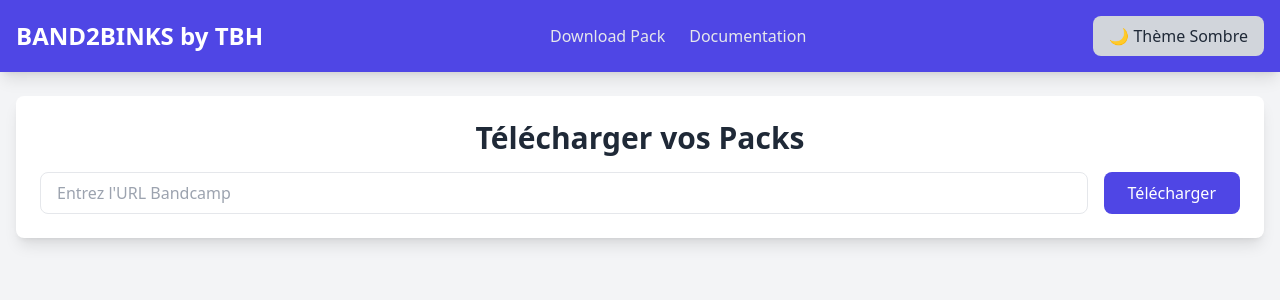
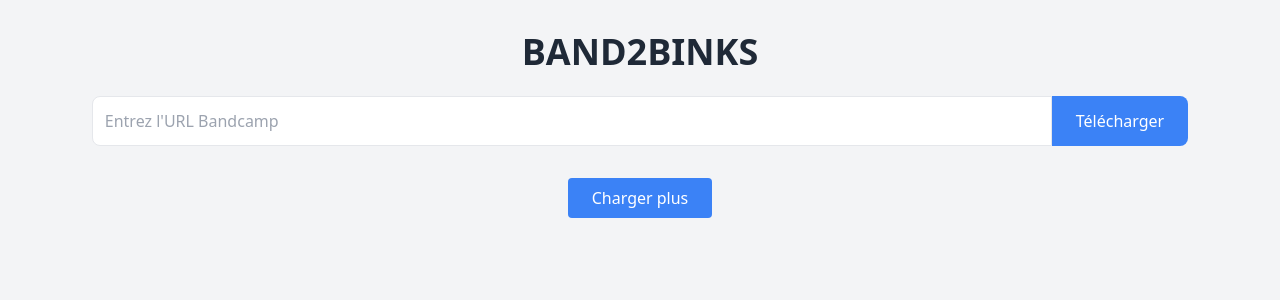
Before and after one commit to theblackhat17/BAND2BINKS, a Flask app: page / in a window 1280 px wide. Shown: the top 300 px of the page. Run offline with Flask 3, Linux system fonts and the light colour scheme; some libraries are stand-ins or nearby versions.

Commit message:
add stylesheet

```diff
--- a/templates/index.html
+++ b/templates/index.html
@@ -3,66 +3,72 @@
 <head>
     <meta charset="UTF-8">
     <meta name="viewport" content="width=device-width, initial-scale=1.0">
-    <title>BAND2BINKS by TBH</title>
-    <!-- Tailwind CSS -->
+    <title>BAND2BINKS</title>
     <script src="https://cdn.tailwindcss.com"></script>
-    <!-- Script pour le thème sombre -->
-    <script>
-        if (localStorage.theme === "dark" || (!("theme" in localStorage) && window.matchMedia("(prefers-color-scheme: dark)").matches)) {
-            document.documentElement.classList.add("dark");
-        } else {
-            document.documentElement.classList.remove("dark");
+    <style>
+        .hidden { display: none; }
+        .toast {
+            animation: slide-in 0.5s ease forwards, fade-out 0.5s ease forwards 3s;
         }
-    </script>
+        @keyframes slide-in {
+            0% { transform: translateX(100%); opacity: 0; }
+            100% { transform: translateX(0); opacity: 1; }
+        }
+        @keyframes fade-out {
+            0% { opacity: 1; }
+            100% { opacity: 0; }
+        }
+    </style>
 </head>
-<body class="bg-gray-100 dark:bg-gray-900 text-gray-800 dark:text-gray-200">
+<body class="bg-gray-100 text-gray-800">
 
-    <!-- Menu de navigation -->
-    <nav class="bg-indigo-600 dark:bg-gray-800 shadow-lg">
-        <div class="container mx-auto px-4 py-4 flex justify-between items-center">
-            <a href="#" class="text-white text-2xl font-bold">BAND2BINKS by TBH</a>
-            <div class="flex space-x-6">
-                <a href="/" class="text-gray-200 hover:text-white transition">Download Pack</a>
-                <a href="/documentation" class="text-gray-200 hover:text-white transition">Documentation</a>
+<div class="container mx-auto py-8">
+    <!-- Titre -->
+    <h1 class="text-4xl font-bold text-center mb-6">BAND2BINKS</h1>
+
+    <!-- Formulaire -->
+    <form method="post" class="flex justify-center mb-8">
+        <input type="text" name="url" placeholder="Entrez l'URL Bandcamp"
+               class="w-3/4 p-3 border rounded-l-lg focus:outline-none">
+        <button type="submit" class="bg-blue-500 text-white px-6 rounded-r-lg hover:bg-blue-600">
+            Télécharger
+        </button>
+    </form>
+
+    <!-- Notifications Toast -->
+    <div id="toast" class="fixed top-4 right-4 bg-green-500 text-white px-4 py-2 rounded-lg shadow-lg hidden"></div>
+
+    <!-- Barre de Progression -->
+    <div id="progress-container" class="hidden mb-4">
+        <h3 class="text-center font-medium mb-2">Progression du téléchargement</h3>
+        <div class="w-full bg-gray-300 rounded-lg overflow-hidden">
+            <div id="progress-bar" class="h-3 bg-blue-500 transition-all duration-500" style="width: 0%;"></div>
         </div>
-            <button id="theme-toggle" class="px-4 py-2 bg-gray-300 dark:bg-gray-700 text-gray-800 dark:text-white rounded-lg">
-                🌙 Thème Sombre
-            </button>
-        </div>
-    </nav>
-
-    <!-- Contenu principal -->
-    <div class="container mx-auto px-4 py-6">
-        <!-- Formulaire de téléchargement -->
-        <div class="bg-white dark:bg-gray-800 shadow-lg rounded-lg p-6 mb-6">
-            <h1 class="text-3xl font-bold text-center mb-4">Télécharger vos Packs</h1>
-            <form method="post" class="flex flex-col md:flex-row gap-4">
-                <input type="text" name="url" class="flex-1 px-4 py-2 border dark:border-gray-700 rounded-lg focus:ring focus:ring-indigo-300" placeholder="Entrez l'URL Bandcamp" required>
-                <button type="submit" class="bg-indigo-600 hover:bg-indigo-700 text-white px-6 py-2 rounded-lg">Télécharger</button>
-            </form>
     </div>
 
-        <!-- Contenu dynamique ici -->
+    <!-- Liste des Dossiers -->
+    <div id="folders">
         {% for folder, files in folders.items() %}
-        <div class="bg-gray-100 dark:bg-gray-800 shadow-md rounded-lg mb-6">
-            <!-- En-tête du dossier -->
-            <div class="flex items-center p-4 border-b dark:border-gray-700">
-                <button onclick="toggleFolder('{{ folder }}')" class="text-indigo-500 hover:text-indigo-700 dark:text-indigo-300 mr-2">▼</button>
-                <img src="/static/downloads/{{ folder }}/cover.jpg" onerror="this.src='/static/folder.png'" alt="Cover" class="w-12 h-12 rounded mr-4">
-                <h2 class="text-lg font-semibold">{{ folder }}</h2>
-                <a href="{{ url_for('download_zip', folder=folder) }}" class="ml-auto bg-green-500 hover:bg-green-600 text-white px-4 py-2 rounded-lg text-sm">
-                    Télécharger tout
-                </a>
+        <div class="bg-white rounded-lg shadow-lg mb-6">
+            <div class="flex items-center p-4">
+                <span class="cursor-pointer text-blue-500 mr-2" onclick="toggleFolder('{{ folder }}')">▼</span>
+                <img src="/static/downloads/{{ folder }}/cover.jpg" alt="cover"
+                     class="w-12 h-12 rounded-lg mr-4" onerror="this.src='/static/folder.png'">
+                <strong class="text-lg">{{ folder }}</strong>
+                <a href="{{ url_for('download_zip', folder=folder) }}"
+                   class="ml-auto text-sm bg-green-500 text-white px-4 py-1 rounded hover:bg-green-600">Télécharger tout</a>
             </div>
-
-            <!-- Liste des fichiers -->
-            <div id="{{ folder }}" class="hidden p-4">
-                <ul>
+            <div id="{{ folder }}" class="hidden px-4 pb-4">
+                <ul class="space-y-2">
                     {% for file in files %}
                     {% if file.endswith('.mp3') %}
-                    <li class="flex justify-between items-center py-2 border-b dark:border-gray-700">
+                    <li class="flex justify-between items-center p-2 bg-gray-50 rounded">
                         <span>{{ file }}</span>
-                        <a href="{{ url_for('download_file', folder=folder, filename=file) }}" class="text-blue-500 hover:underline">Télécharger</a>
+                        <!-- Player Audio -->
+                        <audio controls class="w-1/2">
+                            <source src="{{ url_for('download_file', folder=folder, filename=file) }}" type="audio/mp3">
+                            Votre navigateur ne supporte pas l'audio.
+                        </audio>
                     </li>
                     {% endif %}
                     {% endfor %}
@@ -72,20 +78,57 @@
         {% endfor %}
     </div>
 
-    <!-- Script pour le toggle des dossiers -->
+    <!-- Pagination Bouton -->
+    <div id="pagination" class="text-center mt-8">
+        <button onclick="loadMore()" class="bg-blue-500 text-white px-6 py-2 rounded hover:bg-blue-600">
+            Charger plus
+        </button>
+    </div>
+</div>
+
+<!-- Scripts -->
 <script>
+    // Toggle Animation
     function toggleFolder(folderId) {
-            const content = document.getElementById(folderId);
-            content.classList.toggle('hidden');
+        const folderContent = document.getElementById(folderId);
+        folderContent.classList.toggle('hidden');
     }
 
-        // Thème sombre / clair
-        const themeToggle = document.getElementById("theme-toggle");
-        themeToggle.addEventListener("click", () => {
-            document.documentElement.classList.toggle("dark");
-            localStorage.theme = document.documentElement.classList.contains("dark") ? "dark" : "light";
-            themeToggle.textContent = document.documentElement.classList.contains("dark") ? "☀️ Thème Clair" : "🌙 Thème Sombre";
+    // Notifications Toast
+    function showToast(message) {
+        const toast = document.getElementById('toast');
+        toast.textContent = message;
+        toast.classList.remove('hidden');
+        setTimeout(() => toast.classList.add('hidden'), 3500);
+    }
+
+    // Progression de Téléchargement
+    function updateProgress() {
+        const progressBar = document.getElementById('progress-bar');
+        const progressContainer = document.getElementById('progress-container');
+        progressContainer.classList.remove('hidden');
+        let width = 0;
+        const interval = setInterval(() => {
+            width += 20;
+            progressBar.style.width = width + '%';
+            if (width >= 100) clearInterval(interval);
+        }, 500);
+    }
+
+    // Simuler Progression et Toast après soumission du formulaire
+    document.querySelector("form").addEventListener("submit", (e) => {
+        showToast("Téléchargement en cours...");
+        updateProgress();
     });
+
+    // Pagination - Simuler le Scroll Infini
+    function loadMore() {
+        const newContent = `
+        <div class="bg-white rounded-lg shadow-lg mb-6 p-4">
+            <p class="text-center text-gray-500">Contenu supplémentaire chargé...</p>
+        </div>`;
+        document.getElementById('folders').insertAdjacentHTML('beforeend', newContent);
+    }
 </script>
 </body>
 </html>
```
Lines whose indentation alone changed are shown as unchanged.
